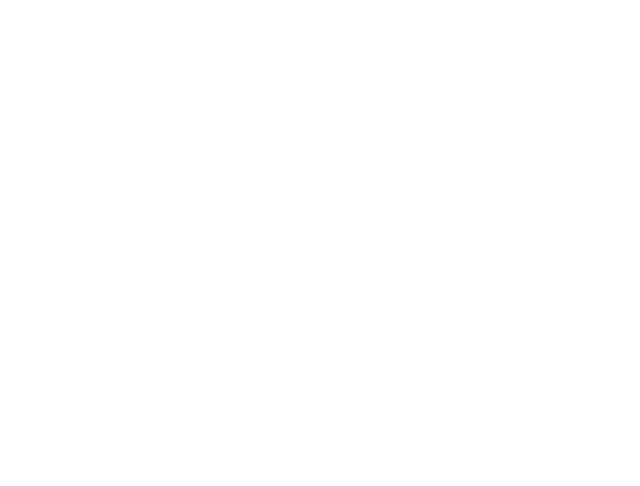
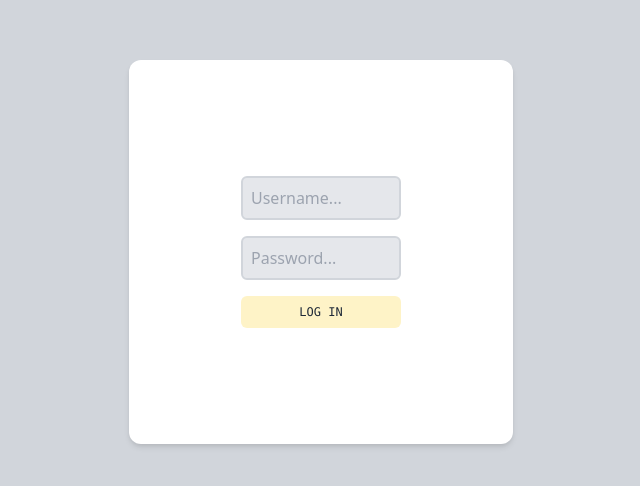
Before and after one commit to evgeny-rov/react-spa, a React (Create React App) app: page /login in a window 1280 px wide. Shown: the part 148-634 px from the top of the page, without its empty margins (319-959 px from the left). Built offline with nearby package versions, Linux system fonts and the light colour scheme.

Commit message:
auth routes init

```diff
--- a/package.json
+++ b/package.json
@@ -46,5 +46,8 @@
       "last 1 firefox version",
       "last 1 safari version"
     ]
+  },
+  "devDependencies": {
+    "@types/react-router-dom": "^5.1.6"
   }
 }
--- a/src/App.tsx
+++ b/src/App.tsx
@@ -1,7 +1,27 @@
-import React from 'react';
+import React, { useState } from 'react';
+import { BrowserRouter, Switch, Route, Redirect } from 'react-router-dom';
+import ProtectedRoute from './routes';
+import Home from './routes/Home';
+import Login from './routes/Login';
 
 const App: React.FC = () => {
-  return null;
-}
+  const [isAuthenticated, setAuth] = useState(false);
+
+  return (
+    <BrowserRouter>
+      <Switch>
+        <Route exact path="/">
+          {isAuthenticated ? <Redirect to="/home" /> : <Redirect to="/login" />}
+        </Route>
+        <ProtectedRoute path="/home" isAuthenticated={isAuthenticated}>
+          <Home />
+        </ProtectedRoute>
+        <Route path="/login">
+          <Login setAuth={setAuth} isAuthenticated={isAuthenticated} />
+        </Route>
+      </Switch>
+    </BrowserRouter>
+  );
+};
 
 export default App;
--- /dev/null
+++ b/src/routes/Home.tsx
@@ -0,0 +1,13 @@
+import React from 'react';
+
+const Home: React.FC = () => {
+  return (
+    <div className="min-h-screen w-full grid place-items-center bg-gray-300">
+      <div className="w-80 h-80 grid place-items-center rounded-md shadow-md p-4 bg-white">
+        <h1>Hello this is home page with super secret message</h1>
+      </div>
+    </div>
+  );
+};
+
+export default Home;
--- /dev/null
+++ b/src/routes/Login.tsx
@@ -0,0 +1,69 @@
+import React, { ChangeEvent, SyntheticEvent, useState } from 'react';
+import { Redirect } from 'react-router-dom';
+
+interface props {
+  setAuth: any;
+  isAuthenticated: boolean;
+}
+
+const Login: React.FC<props> = ({ setAuth, isAuthenticated }) => {
+  const [formState, setFormState] = useState({ username: '', password: '' });
+  const [hasError, setError] = useState(false);
+
+  const handleChange = (e: ChangeEvent<HTMLInputElement>) => {
+    return setFormState({ ...formState, [e.target.name]: e.target.value });
+  };
+
+  const handleSubmit = (e: SyntheticEvent) => {
+    e.preventDefault();
+    if (formState.username === 'ass' && formState.password === '070ass') {
+      setFormState({ username: '', password: '' });
+      setError(false);
+      setAuth(true);
+    } else {
+      setError(true);
+    }
+  };
+
+  if (isAuthenticated) return <Redirect to="/" />;
+
+  return (
+    <div className="min-h-screen w-full grid place-items-center bg-gray-300">
+      <div className="relative w-96 h-96 grid place-items-center bg-white rounded-xl shadow-md">
+        {hasError && <h1 className="absolute top-12 text-red-500">username or password is incorrect, try again</h1>}
+        <form
+          action="#"
+          className="grid place-items-center gap-4"
+          onSubmit={handleSubmit}
+        >
+          <input
+            type="text"
+            name="username"
+            className={`bg-gray-200 p-2 w-40 rounded-md border-2 ${hasError ? 'border-red-500' : 'border-gray-300'}`}
+            placeholder="Username..."
+            autoComplete="username"
+            value={formState.username}
+            onChange={handleChange}
+          />
+          <input
+            type="password"
+            name="password"
+            autoComplete="current-password"
+            placeholder="Password..."
+            className={`bg-gray-200 p-2 w-40 rounded-md border-2 ${hasError ? 'border-red-500' : 'border-gray-300'}`}
+            value={formState.password}
+            onChange={handleChange}
+          />
+          <button
+            type="submit"
+            className="bg-yellow-100 uppercase text-xs rounded-md w-40 px-4 py-2 text-gray-800 font-mono"
+          >
+            log in
+          </button>
+        </form>
+      </div>
+    </div>
+  );
+};
+
+export default Login;
--- /dev/null
+++ b/src/routes/index.tsx
@@ -0,0 +1,20 @@
+import React from 'react';
+import { Route, Redirect, RouteProps } from 'react-router-dom';
+
+export interface ProtectedRouteProps extends RouteProps {
+  isAuthenticated: boolean;
+}
+
+const ProtectedRoute: React.FC<ProtectedRouteProps> = (props) => {
+  if (props.isAuthenticated) {
+    return <Route>{props.children}</Route>;
+  } else {
+    return (
+      <Route>
+        <Redirect to="/login" />
+      </Route>
+    );
+  }
+};
+
+export default ProtectedRoute;
```
Also changed, not shown: 2 other files (tests, documents, lock files or other folders).
